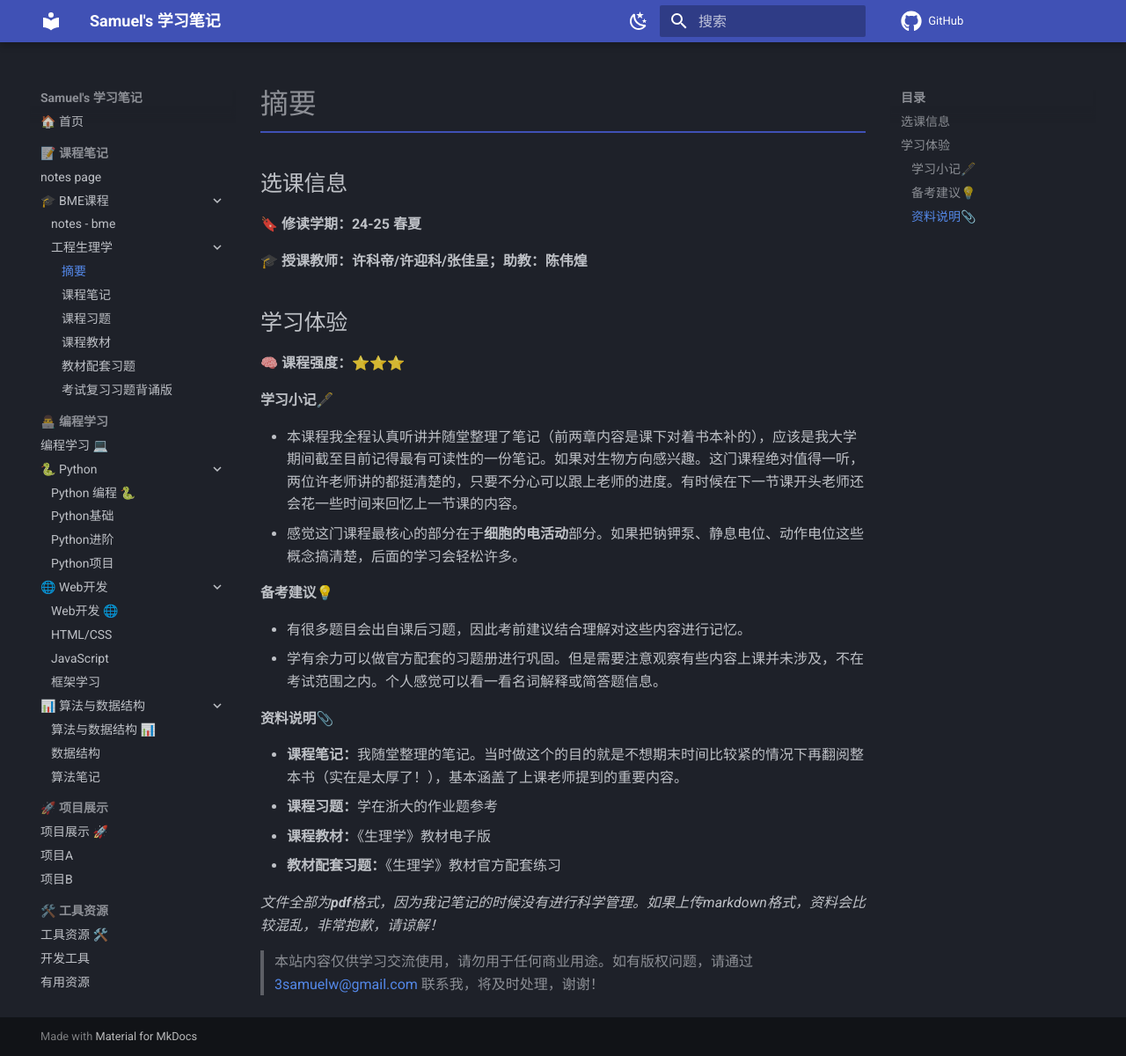
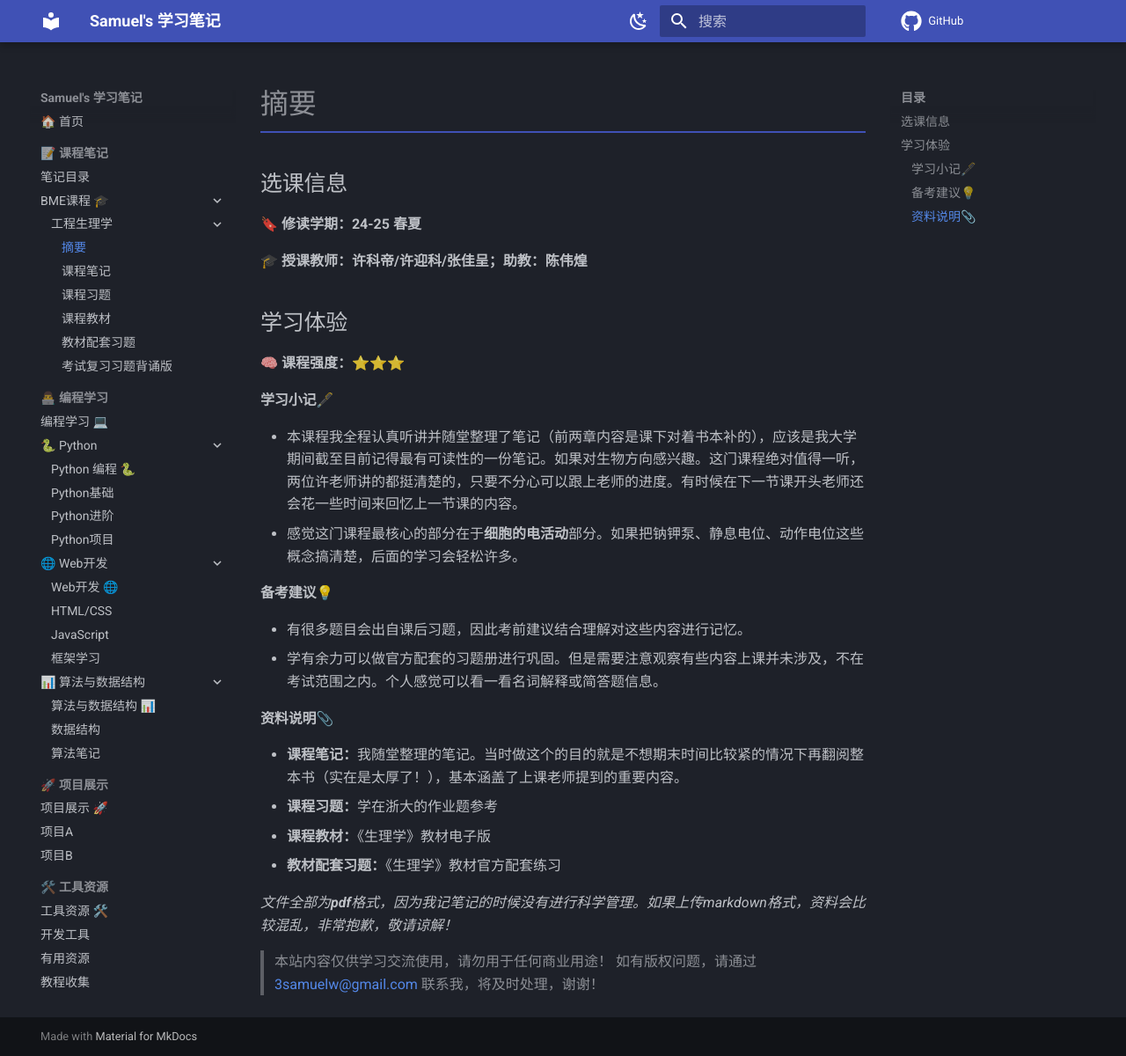
Before and after one commit to 3SamuelW/note, an MkDocs documentation site: the page built from docs/notes/bme/engineering-physiology/index.md, in a window 1280 px wide and 1200 px high. Shown: the whole window at 88% size. Built offline with MkDocs 1.6.1 and Material for MkDocs 9.7.7, drawn with Linux system fonts in a browser that asks for light colours; comment, search, counter and statistics services are not loaded.

Commit message:
更新：架构整理0805

```diff
--- a/docs/notes/bme/engineering-physiology/index.md
+++ b/docs/notes/bme/engineering-physiology/index.md
@@ -22,8 +22,9 @@
 - **课程教材：**《生理学》教材电子版
 - **教材配套习题：**《生理学》教材官方配套练习
 
-*文件全部为**pdf**格式，因为我记笔记的时候没有进行科学管理。如果上传markdown格式，资料会比较混乱，非常抱歉，请谅解！*
+*文件全部为**pdf**格式，因为我记笔记的时候没有进行科学管理。如果上传markdown格式，资料会比较混乱，非常抱歉，敬请谅解！*
 
 
 
-> 本站内容仅供学习交流使用，请勿用于任何商业用途。如有版权问题，请通过 [3samuelw@gmail.com](mailto:3samuelw@gmail.com) 联系我，将及时处理，谢谢！
+> 本站内容仅供学习交流使用，请勿用于任何商业用途！
+如有版权问题，请通过 [3samuelw@gmail.com](mailto:3samuelw@gmail.com) 联系我，将及时处理，谢谢！
--- a/docs/notes/bme/index.md
+++ /dev/null
@@ -1 +0,0 @@
-# notes - bme
--- a/docs/notes/index.md
+++ b/docs/notes/index.md
@@ -1 +1 @@
-# notes page
+# 笔记目录
--- a/mkdocs.yml
+++ b/mkdocs.yml
@@ -39,8 +39,7 @@
   - 🏠 首页: index.md
   - 📝 课程笔记:
     - notes/index.md
-    - 🎓 BME课程:
-      - notes/bme/index.md
+    - BME课程 🎓:
       - 工程生理学:
         - notes/bme/engineering-physiology/index.md
         - 课程笔记: notes/bme/engineering-physiology/notes.pdf
```
